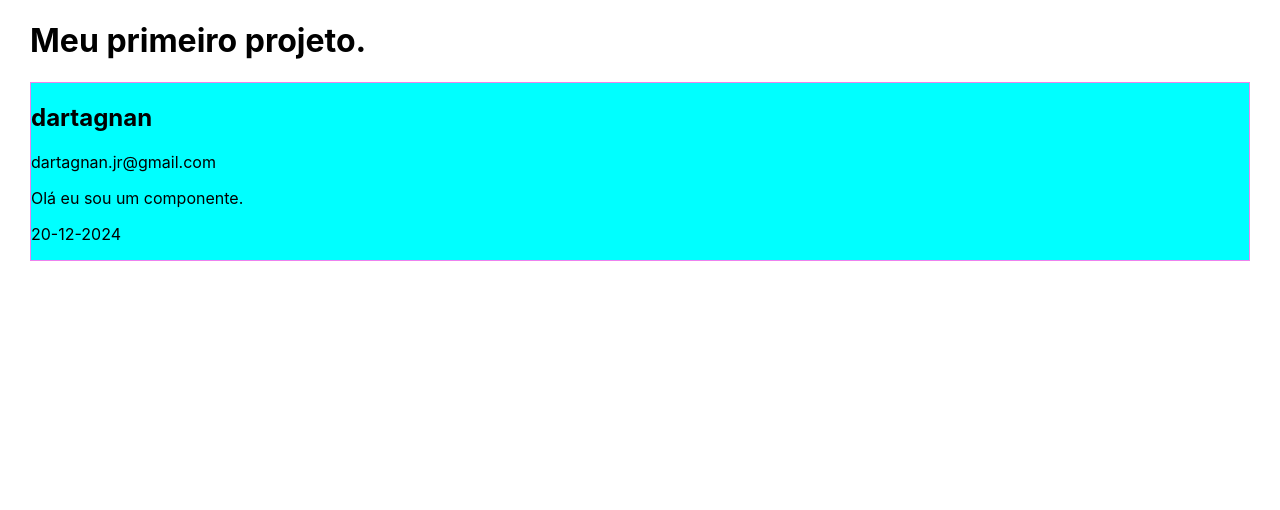
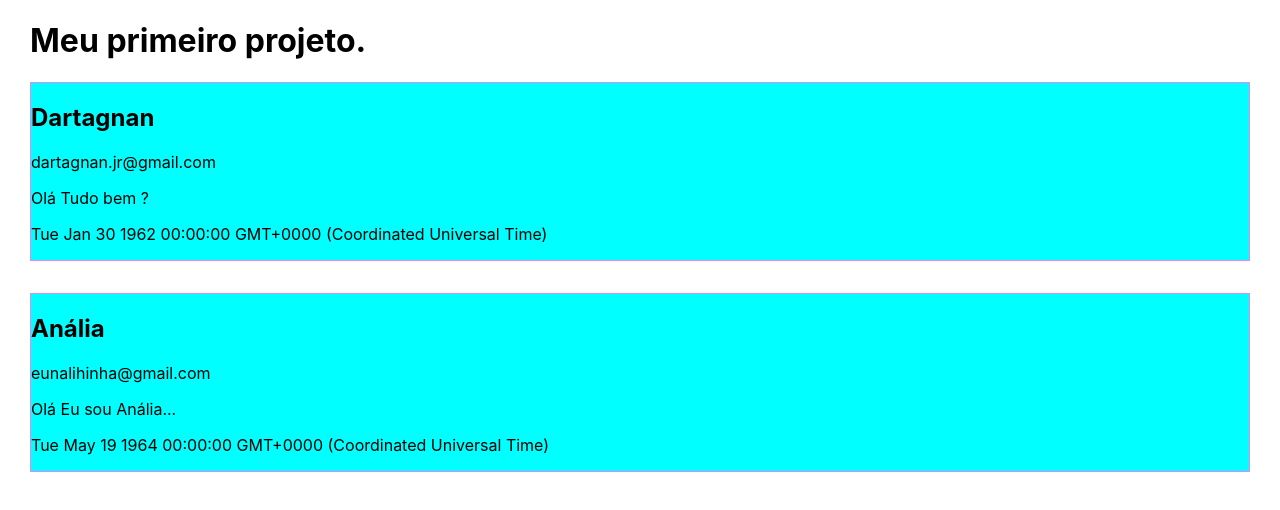
Before and after one commit to dartagnanjr/TimeMedic-front, a React (Create React App) app: page / in a window 1280 px wide. Shown: the top 510 px of the page. Built offline with nearby package versions, Linux system fonts and the light colour scheme.

Commit message:
Trabalhando com componentes

```diff
--- a/src/App.js
+++ b/src/App.js
@@ -8,7 +8,12 @@ function App() {
   return (
     <div className="App">
       <h1>Meu primeiro projeto.</h1>
-      <Comentario />
+      <Comentario nome="Dartagnan" email="dartagnan.jr@gmail.com" data={new Date(1961, 12, 30)}>
+        Olá Tudo bem ?
+      </Comentario>
+      <Comentario nome="Anália" email="eunalihinha@gmail.com" data={new Date(1964, 4, 19)}>
+        Olá Eu sou Anália...
+      </Comentario>
     </div>
   );
 }
--- a/src/components/Comentario.js
+++ b/src/components/Comentario.js
@@ -1,12 +1,12 @@
 import React from "react";
 import "./Comentario.css"
 
-const Comentario = () => (
+const Comentario = (props) => (
     <div className="Comentario" >
-        <h2> dartagnan </h2>
-        <p> dartagnan.jr@gmail.com</p>
-        <p> Olá eu sou um componente. </p>
-        <p> 20-12-2024 </p>
+        <h2>{props.nome} </h2>
+        <p> {props.email} </p>
+        <p> {props.children} </p>
+        <p> {props.data.toString()} </p>
     </div>
 );
 
```
